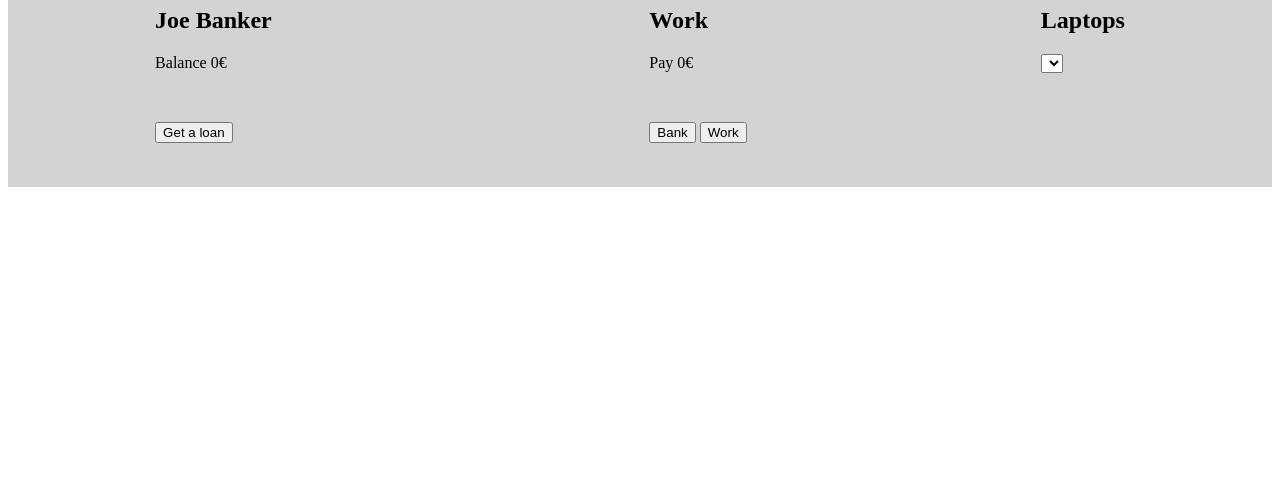
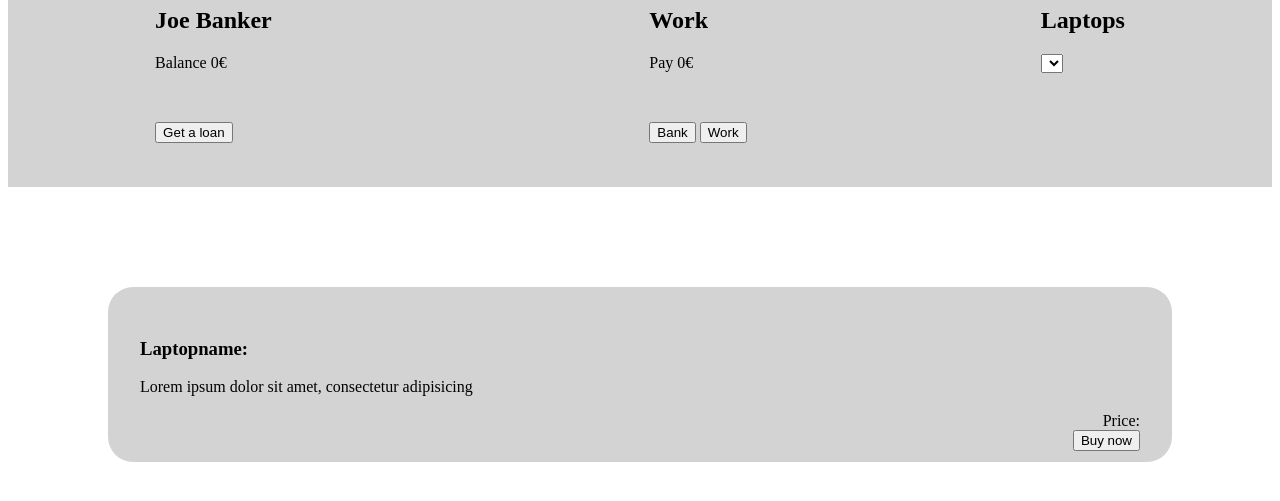
Before and after one commit to Maxbwee/ComputerShop, a plain HTML site: page index.html in a window 1280 px wide. Shown: the part 91-592 px from the top of the page. Drawn offline with Linux system fonts and the light colour scheme.

Commit message:
Added section for laptop details

```diff
--- a/app.js
+++ b/app.js
@@ -4,6 +4,11 @@ const bankBalanceElement = document.getElementById("bank-balance");
 const workButtonElement = document.getElementById("work-btn");
 const bankButtonElement = document.getElementById("bank-btn");
 const loanButtonElement = document.getElementById("loan-btn");
+const buyButtonElement = document.getElementById("buy-btn");
+const laptopNameElement = document.getElementById("laptop-name");
+const laptopDescElement = document.getElementById("laptop-desc");
+const laptopPriceElement = document.getElementById("laptop-price");
+
 
 let laptops = [];
 let workBalance = 0;
--- a/index.html
+++ b/index.html
@@ -39,7 +39,13 @@
             </select>
         </div>
     </div>
-
+    <div id="infoSection">
+        <h3 id="laptop-name">Laptopname: </h3>
+        <p id="laptop-desc">Lorem ipsum dolor sit amet, consectetur adipisicing</p>
+        <label id="laptop-price">Price: </label>
+        <br/>
+        <button id="buy-btn">Buy now</button>
+    </div>
 
 
 <script src="app.js"></script>
--- a/style.css
+++ b/style.css
@@ -24,8 +24,6 @@ height: 20px;
 
     height: 200px;
     width: 200px;
-
-
 }
 
 #loan-btn {
@@ -35,3 +33,21 @@ height: 20px;
 #bank-btn{
     margin-top: 50px;
 }
+
+#infoSection {
+ padding: 2em;
+ margin: 100px;
+ border: 2px;
+ border-radius: 25px;
+ background-color: lightgray;
+
+}
+
+#laptop-price{
+    float:right;
+
+}
+
+#buy-btn{
+    float:right;
+}
```
